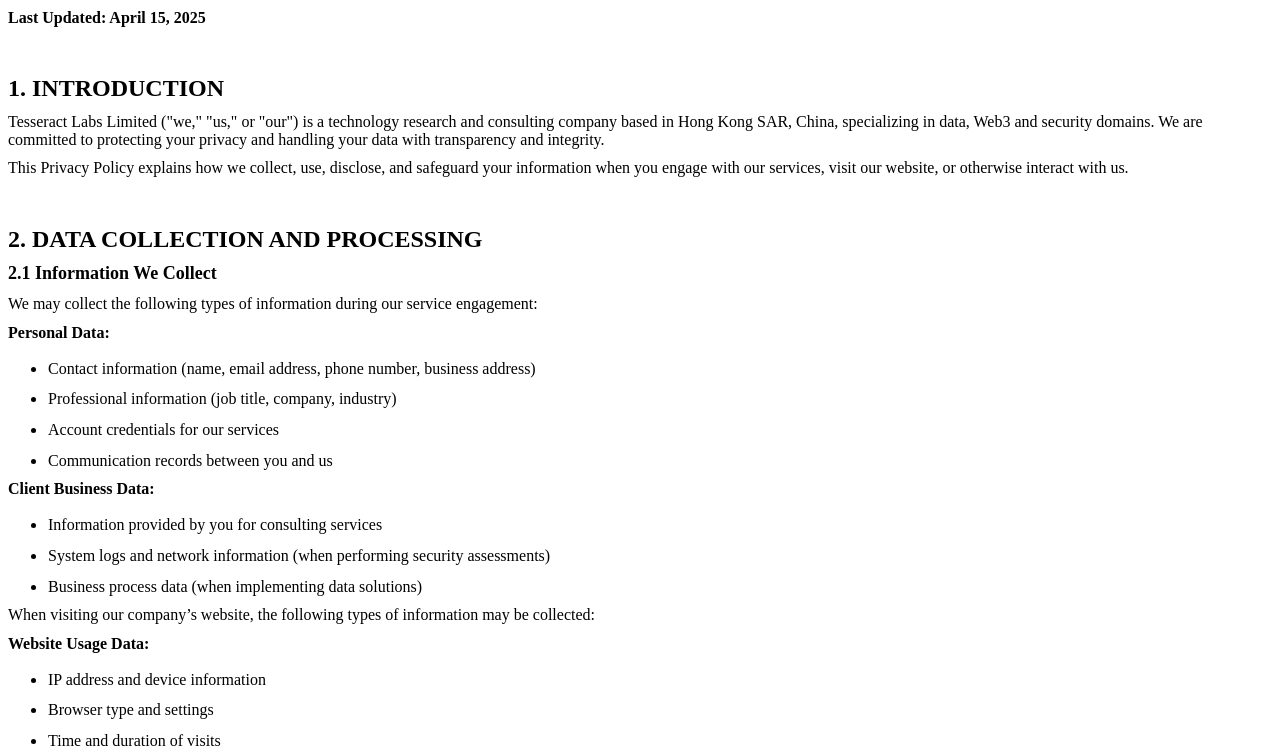
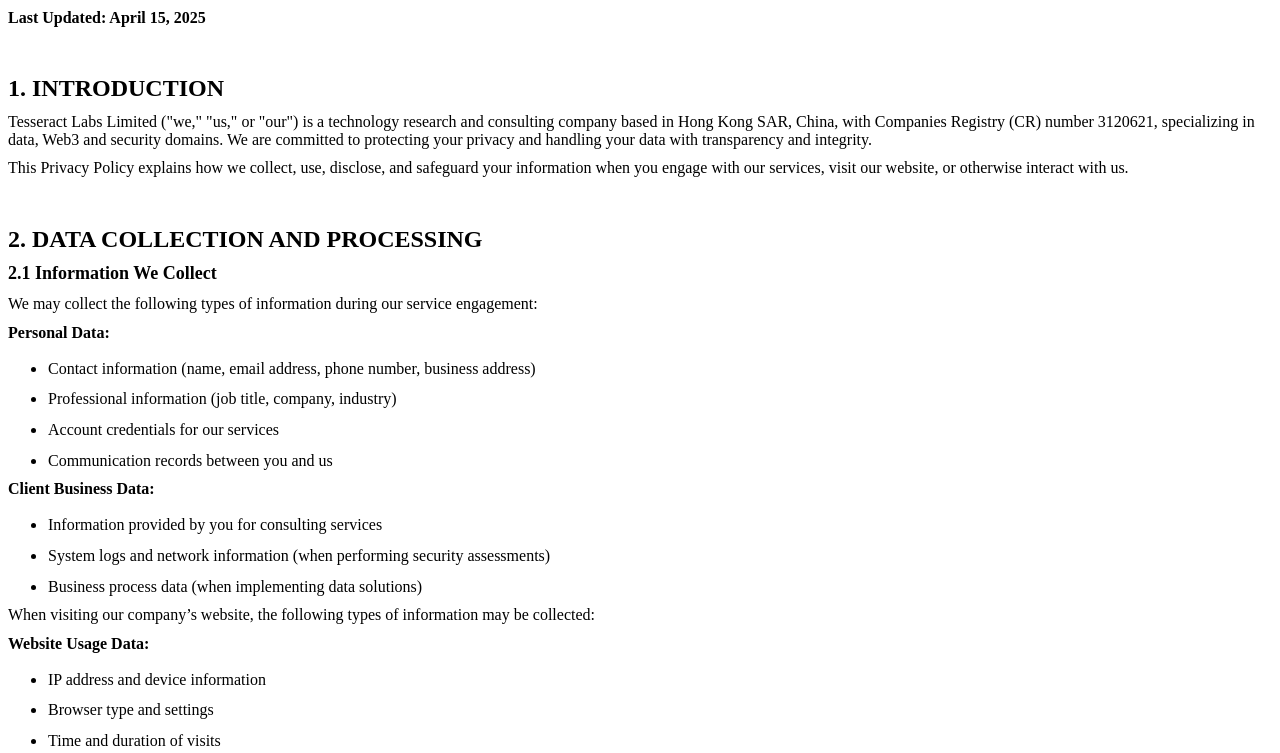
Before and after one commit to tesseractlabstech/tesseractlabstech.github.io, a plain HTML site: page privacy.html in a window 1280 px wide. Shown: the part 47-800 px from the top of the page. Drawn offline with Linux system fonts and the light colour scheme.

Commit message:
minor update in privacy statement

```diff
--- a/privacy.html
+++ b/privacy.html
@@ -2519,7 +2519,7 @@ line-height:normal'><span style='font-family:"Times New Roman",serif;
 mso-fareast-font-family:"Times New Roman";color:black;mso-font-kerning:0pt;
 mso-ligatures:none'>Tesseract Labs Limited (&quot;we,&quot; &quot;us,&quot; or
 &quot;our&quot;) is a technology research and consulting company based in Hong
-Kong SAR, China, specializing in data, Web3 and security domains. We are committed
+Kong SAR, China, with Companies Registry (CR) number 3120621, specializing in data, Web3 and security domains. We are committed
 to protecting your privacy and handling your data with transparency and
 integrity.<o:p></o:p></span></p>
 
```
